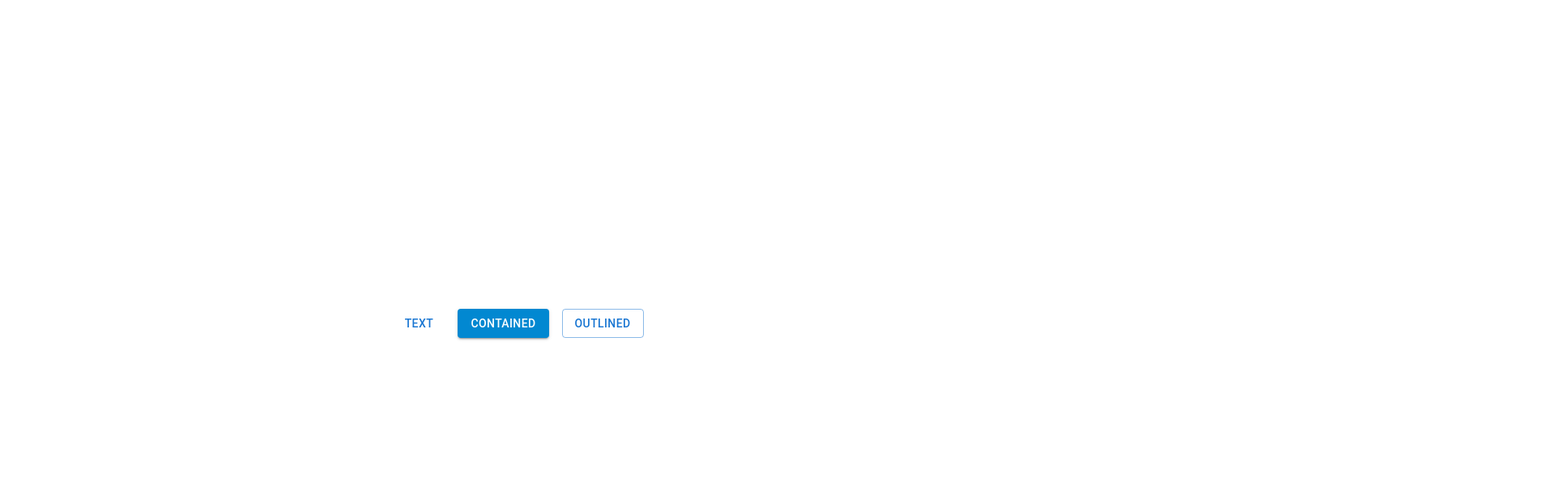
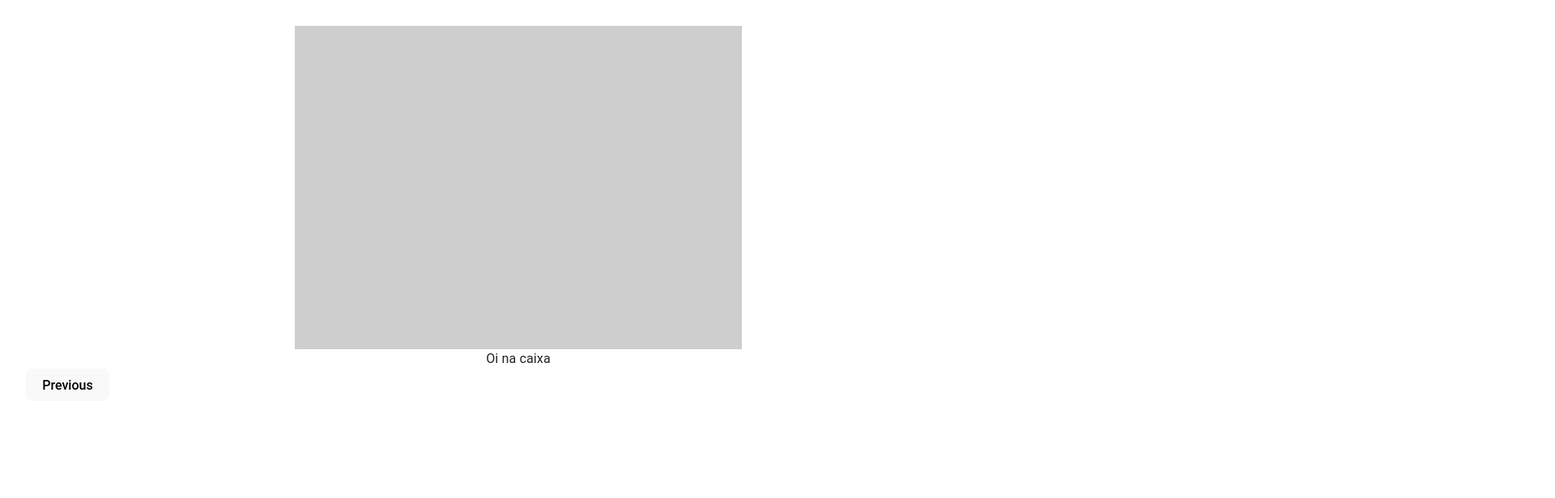
Before and after one commit to marquesflavio/materialui-project, a React (Vite) app: page / in a window 1280 px wide. Shown: the top 616 px of the page at 81% size, 1920 px wide, since content can reach past the window. Built offline with nearby package versions, Linux system fonts and the light colour scheme.

Commit message:
lib Slider

```diff
--- a/package.json
+++ b/package.json
@@ -14,7 +14,8 @@
     "@emotion/styled": "^11.11.0",
     "@mui/material": "^5.13.7",
     "react": "^18.2.0",
-    "react-dom": "^18.2.0"
+    "react-dom": "^18.2.0",
+    "react-slick": "^0.29.0"
   },
   "devDependencies": {
     "@types/react": "^18.0.37",
--- a/src/App.jsx
+++ b/src/App.jsx
@@ -1,19 +1,49 @@
 import './App.css'
 import * as React from 'react';
-import Stack from '@mui/material/Stack';
-import Button from '@mui/material/Button';
+import { Box, Slide } from '@mui/material';
+import CssBaseline from '@mui/material/CssBaseline';
+import Container from '@mui/material/Container';
+import Slider from 'react-slick';
 
 function App() {
 
+const Carousel = () => {
+  const config = {
+    dots: true,
+    infinite: true,
+    speed: 500,
+    slidesToShow: 3,
+    slidesToScroll: 1
+  };
+};
   return (
-    <>
-    <Stack spacing={2} direction="row">
-      <Button variant="text">Text</Button>
-      <Button variant="contained" color='info'>Contained</Button>
-      <Button variant="outlined">Outlined</Button>
-    </Stack>
+    <React.Fragment>
+      <CssBaseline />
+      <Container maxWidth="sm">
+        <Box sx={{
+          bgcolor: '#cecece',
+          height: '50vh'
+        }}
+        />
+        Oi na caixa
+      </Container>
 
-    </>
+        <Slider>
+          <div>
+            <h3>Slide 1</h3>
+          </div>
+          <div>
+            <h3>Slide2</h3>
+          </div>
+          <div>
+            <h3>Slide 3</h3>
+          </div>
+        </Slider>
+
+
+
+    </React.Fragment>
+
   )
 }
 
```
Also changed, not shown: 1 other file (tests, documents, lock files or other folders).
